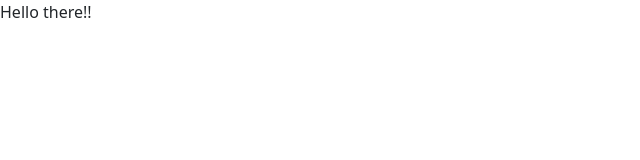
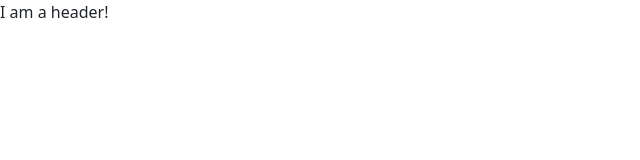
Before and after one commit to flash-of-genius/todoist-tut, a React (Create React App) app: page / in a window 1280 px wide. Shown: the top 160 px of the page, without its empty margins (0-640 px from the left). Built offline with nearby package versions, Linux system fonts and the light colour scheme.

Commit message:
src\App.js

```diff
--- a/src/App.js
+++ b/src/App.js
@@ -1,9 +1,11 @@
-function App() {
+import { Header } from "./components/layout/Header";
+
+const App = () => {
   return (
     <div>
-      <p>Hello there!!</p>
+      <Header />
     </div>
   );
-}
+};
 
 export default App;
```
